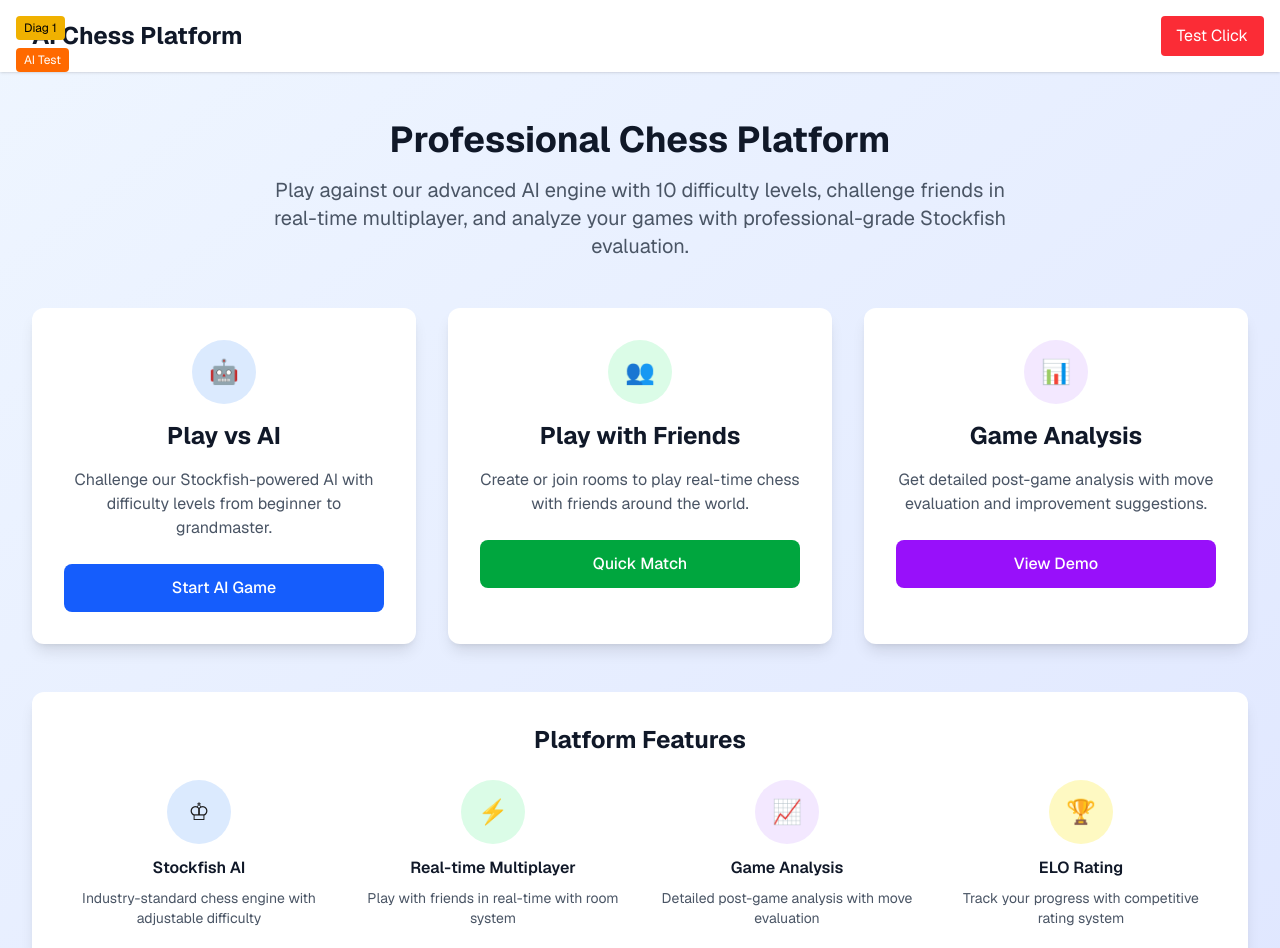
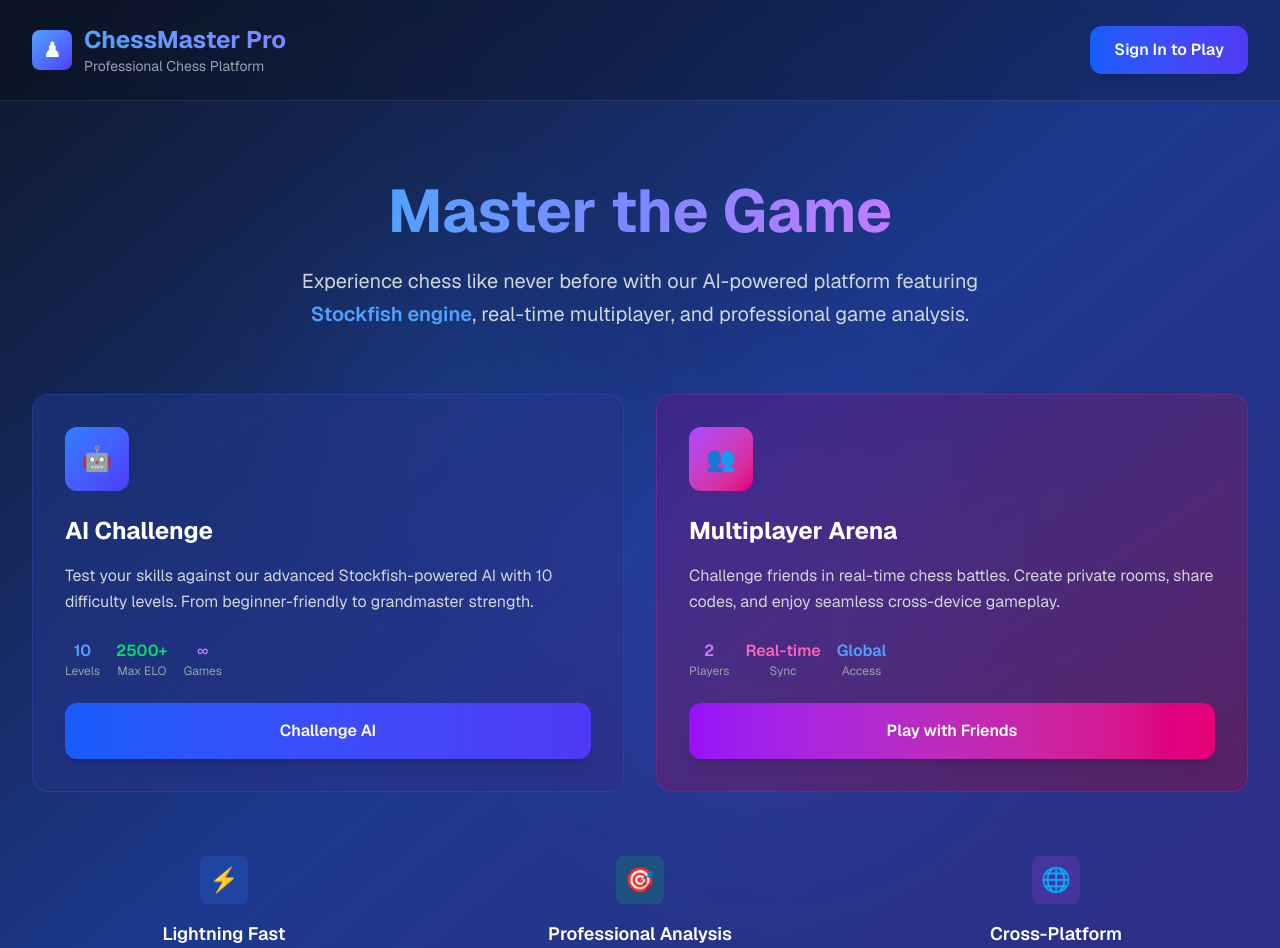
Before and after one commit to 009ajeet/chess-game, a Next.js app: page / in a window 1280 px wide. Shown: the top 948 px of the page. Built offline with nearby package versions, Linux system fonts and the light colour scheme; no server answers.

Commit message:
fix: add missing isOpen prop to AuthModal

```diff
--- a/src/app/page.tsx
+++ b/src/app/page.tsx
@@ -1,268 +1,270 @@
 'use client';
 
-import { useState, useEffect } from 'react';
+import { useState } from 'react';
 import { useAuth } from '@/contexts/AuthContext';
 import { AuthModal } from '@/components/AuthModal';
 import { useRouter } from 'next/navigation';
+import { motion } from 'framer-motion';
 
 export default function Home() {
   const [showAuthModal, setShowAuthModal] = useState(false);
-  const [gameMode, setGameMode] = useState<'ai' | 'multiplayer' | null>(null);
   const { user, loading, logout } = useAuth();
   const router = useRouter();
 
-  // Debug logging
-  useEffect(() => {
-    console.log('Home component mounted');
-    console.log('User:', user);
-    console.log('Loading:', loading);
-    console.log('Functions defined:', {
-      handleStartAIGame: typeof handleStartAIGame,
-      handleQuickMatch: typeof handleQuickMatch,
-      handleViewDemo: typeof handleViewDemo
-    });
-  }, [user, loading]);
-
   const handleSignIn = () => {
-    console.log('Sign in clicked'); // Debug log
     setShowAuthModal(true);
   };
 
-  const handleStartAIGame = (e?: React.MouseEvent) => {
-    console.log('Start AI Game clicked'); // Debug log
-    console.log('Event handler called successfully');
-    console.log('Event:', e);
-    e?.preventDefault();
-    e?.stopPropagation();
-    setGameMode('ai');
+  const handleStartAIGame = () => {
     router.push('/ai-game');
   };
 
-  const handleQuickMatch = (e?: React.MouseEvent) => {
-    console.log('Quick Match clicked'); // Debug log
-    console.log('Event handler called successfully');
-    console.log('Event:', e);
-    e?.preventDefault();
-    e?.stopPropagation();
-    setGameMode('multiplayer');
+  const handleQuickMatch = () => {
     router.push('/multiplayer');
-  };
-
-  const handleViewDemo = (e?: React.MouseEvent) => {
-    console.log('View Demo clicked'); // Debug log
-    console.log('Event handler called successfully');
-    console.log('Event:', e);
-    e?.preventDefault();
-    e?.stopPropagation();
-    router.push('/analysis');
   };
 
   if (loading) {
     return (
-      <div className="min-h-screen bg-gradient-to-br from-blue-50 to-indigo-100 flex items-center justify-center">
-        <div className="text-center">
-          <div className="animate-spin rounded-full h-12 w-12 border-b-2 border-blue-500 mx-auto mb-4"></div>
-          <p className="text-gray-600">Loading...</p>
-          {/* Debug button even during loading */}
-          <button
-            onClick={() => alert('Loading state button works!')}
-            className="mt-4 bg-red-500 text-white px-4 py-2 rounded"
+      <div className="min-h-screen bg-gradient-to-br from-slate-900 via-blue-900 to-indigo-900 flex items-center justify-center">
+        <motion.div
+          initial={{ opacity: 0, scale: 0.5 }}
+          animate={{ opacity: 1, scale: 1 }}
+          transition={{ duration: 0.5 }}
+          className="text-center"
         >
-            Test During Loading
-          </button>
-        </div>
+          <div className="w-16 h-16 border-4 border-blue-400 border-t-transparent rounded-full animate-spin mx-auto mb-4"></div>
+          <p className="text-xl text-white font-medium">Loading Chess Platform...</p>
+        </motion.div>
       </div>
     );
   }
 
   return (
-    <div className="min-h-screen bg-gradient-to-br from-blue-50 to-indigo-100">
-      {/* Demo Mode Banner */}
-      {user && user.uid === 'demo-user' && (
-        <div className="bg-orange-100 border-l-4 border-orange-500 text-orange-700 p-4 mb-4">
-          <div className="flex items-center">
-            <div className="ml-3">
-              <p className="text-sm">
-                🎮 <strong>Demo Mode Active</strong> - You're signed in as Demo Player.
-                All features work, but data won't be saved.
-                <a href="#" className="underline ml-1">Set up Firebase for real authentication</a>
-              </p>
+    <div className="min-h-screen bg-gradient-to-br from-slate-900 via-blue-900 to-indigo-900 relative overflow-hidden">
+      {/* Animated Background Elements */}
+      <div className="absolute inset-0 overflow-hidden">
+        <motion.div
+          animate={{
+            rotate: 360,
+            scale: [1, 1.2, 1]
+          }}
+          transition={{
+            duration: 20,
+            repeat: Infinity,
+            ease: "linear"
+          }}
+          className="absolute top-1/4 left-1/4 w-64 h-64 bg-blue-500/10 rounded-full blur-3xl"
+        />
+        <motion.div
+          animate={{
+            rotate: -360,
+            scale: [1.2, 1, 1.2]
+          }}
+          transition={{
+            duration: 25,
+            repeat: Infinity,
+            ease: "linear"
+          }}
+          className="absolute bottom-1/4 right-1/4 w-96 h-96 bg-indigo-500/10 rounded-full blur-3xl"
+        />
       </div>
+
+      {/* Navigation */}
+      <nav className="relative z-10 bg-black/20 backdrop-blur-md border-b border-white/10">
+        <div className="max-w-7xl mx-auto px-6 lg:px-8">
+          <div className="flex justify-between items-center py-6">
+            <motion.div
+              initial={{ opacity: 0, x: -20 }}
+              animate={{ opacity: 1, x: 0 }}
+              className="flex items-center space-x-3"
+            >
+              <div className="w-10 h-10 bg-gradient-to-br from-blue-400 to-indigo-600 rounded-lg flex items-center justify-center">
+                <span className="text-white font-bold text-xl">♟</span>
               </div>
+              <div>
+                <h1 className="text-2xl font-bold bg-gradient-to-r from-blue-400 to-indigo-400 bg-clip-text text-transparent">
+                  ChessMaster Pro
+                </h1>
+                <p className="text-sm text-gray-400">Professional Chess Platform</p>
               </div>
-      )}
+            </motion.div>
 
-      {/* Test Button - Remove this after testing */}
-      <button
-        onClick={() => {
-          console.log('Test button clicked!');
-          alert('Test button works!');
-        }}
-        className="fixed top-4 right-4 z-50 bg-red-500 text-white px-4 py-2 rounded"
+            {!user ? (
+              <motion.button
+                initial={{ opacity: 0, x: 20 }}
+                animate={{ opacity: 1, x: 0 }}
+                whileHover={{ scale: 1.05 }}
+                whileTap={{ scale: 0.95 }}
+                onClick={handleSignIn}
+                className="bg-gradient-to-r from-blue-600 to-indigo-600 text-white px-6 py-3 rounded-xl font-semibold hover:from-blue-700 hover:to-indigo-700 transition-all duration-300 shadow-lg hover:shadow-xl"
               >
-        Test Click
-      </button>
-
-      {/* Additional diagnostic buttons */}
-      <div className="fixed top-4 left-4 z-50 space-y-2">
-        <button
-          onClick={() => console.log('Diagnostic 1 clicked')}
-          className="block bg-yellow-500 text-black px-2 py-1 rounded text-xs"
-        >
-          Diag 1
-        </button>
-        <button
-          onClick={handleStartAIGame}
-          className="block bg-orange-500 text-white px-2 py-1 rounded text-xs"
-        >
-          AI Test
-        </button>
+                Sign In to Play
+              </motion.button>
+            ) : (
+              <div className="flex items-center space-x-6">
+                <div className="text-right">
+                  <p className="text-white font-semibold">Welcome back!</p>
+                  <p className="text-blue-300 text-sm">{user.username}</p>
                 </div>
-      <header className="bg-white shadow-sm">
-        <div className="max-w-7xl mx-auto px-4 sm:px-6 lg:px-8">
-          <div className="flex justify-between items-center py-4">
-            <div className="flex items-center space-x-2">
-              <h1 className="text-2xl font-bold text-gray-900">AI Chess Platform</h1>
-            </div>
-            {!user ? (
-              <button
-                onClick={handleSignIn}
-                className="bg-blue-600 text-white px-4 py-2 rounded-lg hover:bg-blue-700 transition-colors cursor-pointer"
-              >
-                Sign In
-              </button>
-            ) : (
-              <div className="flex items-center space-x-4">
-                <span className="text-gray-700">Welcome, {user.username}!</span>
-                <button
-                  onClick={async () => {
-                    console.log('Logout clicked'); // Debug log
-                    try {
-                      await logout();
-                    } catch (error) {
-                      console.error('Logout error:', error);
-                    }
-                  }}
-                  className="bg-gray-600 text-white px-4 py-2 rounded-lg hover:bg-gray-700 transition-colors"
+                <motion.button
+                  whileHover={{ scale: 1.05 }}
+                  whileTap={{ scale: 0.95 }}
+                  onClick={logout}
+                  className="bg-red-600/20 border border-red-500/30 text-red-300 px-4 py-2 rounded-lg hover:bg-red-600/30 transition-all duration-300"
                 >
                   Logout
-                </button>
+                </motion.button>
               </div>
             )}
           </div>
         </div>
-      </header>
+      </nav>
 
-      <main className="max-w-7xl mx-auto px-4 sm:px-6 lg:px-8 py-12">
-        <div className="text-center mb-12">
-          <h2 className="text-4xl font-bold text-gray-900 mb-4">
-            Professional Chess Platform
+      {/* Hero Section */}
+      <div className="relative z-10 max-w-7xl mx-auto px-6 lg:px-8 py-20">
+        <motion.div
+          initial={{ opacity: 0, y: 30 }}
+          animate={{ opacity: 1, y: 0 }}
+          transition={{ duration: 0.8 }}
+          className="text-center mb-16"
+        >
+          <h2 className="text-6xl font-bold mb-6">
+            <span className="bg-gradient-to-r from-blue-400 via-indigo-400 to-purple-400 bg-clip-text text-transparent">
+              Master the Game
+            </span>
           </h2>
-          <p className="text-xl text-gray-600 max-w-3xl mx-auto">
-            Play against our advanced AI engine with 10 difficulty levels, challenge friends in real-time multiplayer,
-            and analyze your games with professional-grade Stockfish evaluation.
+          <p className="text-xl text-gray-300 max-w-3xl mx-auto leading-relaxed">
+            Experience chess like never before with our AI-powered platform featuring
+            <span className="text-blue-400 font-semibold"> Stockfish engine</span>,
+            real-time multiplayer, and professional game analysis.
           </p>
-        </div>
+        </motion.div>
 
-        <div className="grid grid-cols-1 md:grid-cols-3 gap-8 mb-12">
-          <div className="bg-white rounded-xl shadow-lg p-8 hover:shadow-xl transition-shadow">
-            <div className="text-center">
-              <div className="w-16 h-16 bg-blue-100 rounded-full mx-auto mb-4 flex items-center justify-center">
+        {/* Game Mode Cards */}
+        <div className="grid grid-cols-1 md:grid-cols-2 gap-8 mb-16">
+          {/* AI Game Card */}
+          <motion.div
+            initial={{ opacity: 0, y: 20 }}
+            animate={{ opacity: 1, y: 0 }}
+            transition={{ duration: 0.6, delay: 0.2 }}
+            whileHover={{ y: -8, transition: { duration: 0.2 } }}
+            className="group relative bg-gradient-to-br from-blue-900/50 to-indigo-900/50 backdrop-blur-sm border border-blue-500/20 rounded-2xl p-8 hover:border-blue-400/40 transition-all duration-300"
+          >
+            <div className="absolute inset-0 bg-gradient-to-br from-blue-600/10 to-indigo-600/10 rounded-2xl opacity-0 group-hover:opacity-100 transition-opacity duration-300" />
+            <div className="relative z-10">
+              <div className="w-16 h-16 bg-gradient-to-br from-blue-500 to-indigo-600 rounded-xl flex items-center justify-center mb-6">
                 <span className="text-2xl">🤖</span>
               </div>
-              <h3 className="text-2xl font-bold text-gray-900 mb-4">Play vs AI</h3>
-              <p className="text-gray-600 mb-6">
-                Challenge our Stockfish-powered AI with difficulty levels from beginner to grandmaster.
+              <h3 className="text-2xl font-bold text-white mb-4">AI Challenge</h3>
+              <p className="text-gray-300 mb-6 leading-relaxed">
+                Test your skills against our advanced Stockfish-powered AI with 10 difficulty levels.
+                From beginner-friendly to grandmaster strength.
               </p>
-              <button
-                onClick={handleStartAIGame}
-                style={{ pointerEvents: 'auto', zIndex: 10 }}
-                className="w-full bg-blue-600 text-white py-3 px-6 rounded-lg hover:bg-blue-700 font-medium transition-colors cursor-pointer"
-                onMouseDown={() => console.log('Start AI Game mousedown')}
-              >
-                Start AI Game
-              </button>
+              <div className="flex items-center justify-between mb-6">
+                <div className="flex items-center space-x-4">
+                  <div className="text-center">
+                    <p className="text-blue-400 font-semibold">10</p>
+                    <p className="text-xs text-gray-400">Levels</p>
                   </div>
+                  <div className="text-center">
+                    <p className="text-green-400 font-semibold">2500+</p>
+                    <p className="text-xs text-gray-400">Max ELO</p>
                   </div>
-
-          <div className="bg-white rounded-xl shadow-lg p-8 hover:shadow-xl transition-shadow">
                   <div className="text-center">
-              <div className="w-16 h-16 bg-green-100 rounded-full mx-auto mb-4 flex items-center justify-center">
-                <span className="text-2xl">👥</span>
-              </div>
-              <h3 className="text-2xl font-bold text-gray-900 mb-4">Play with Friends</h3>
-              <p className="text-gray-600 mb-6">
-                Create or join rooms to play real-time chess with friends around the world.
-              </p>
-              <button
-                onClick={handleQuickMatch}
-                style={{ pointerEvents: 'auto', zIndex: 10 }}
-                className="w-full bg-green-600 text-white py-3 px-6 rounded-lg hover:bg-green-700 font-medium transition-colors cursor-pointer"
-                onMouseDown={() => console.log('Quick Match mousedown')}
-              >
-                Quick Match
-              </button>
-            </div>
-          </div>
-
-          <div className="bg-white rounded-xl shadow-lg p-8 hover:shadow-xl transition-shadow">
-            <div className="text-center">
-              <div className="w-16 h-16 bg-purple-100 rounded-full mx-auto mb-4 flex items-center justify-center">
-                <span className="text-2xl">📊</span>
-              </div>
-              <h3 className="text-2xl font-bold text-gray-900 mb-4">Game Analysis</h3>
-              <p className="text-gray-600 mb-6">
-                Get detailed post-game analysis with move evaluation and improvement suggestions.
-              </p>
-              <button
-                onClick={handleViewDemo}
-                style={{ pointerEvents: 'auto', zIndex: 10 }}
-                className="w-full bg-purple-600 text-white py-3 px-6 rounded-lg hover:bg-purple-700 font-medium transition-colors cursor-pointer"
-                onMouseDown={() => console.log('View Demo mousedown')}
-              >
-                View Demo
-              </button>
+                    <p className="text-purple-400 font-semibold">∞</p>
+                    <p className="text-xs text-gray-400">Games</p>
                   </div>
                 </div>
               </div>
+              <motion.button
+                whileHover={{ scale: 1.02 }}
+                whileTap={{ scale: 0.98 }}
+                onClick={handleStartAIGame}
+                className="w-full bg-gradient-to-r from-blue-600 to-indigo-600 text-white py-4 rounded-xl font-semibold hover:from-blue-700 hover:to-indigo-700 transition-all duration-300 shadow-lg hover:shadow-xl"
+              >
+                Challenge AI
+              </motion.button>
+            </div>
+          </motion.div>
 
-        <div className="bg-white rounded-xl shadow-lg p-8">
-          <h3 className="text-2xl font-bold text-gray-900 mb-6 text-center">Platform Features</h3>
-          <div className="grid grid-cols-1 md:grid-cols-4 gap-6">
+          {/* Multiplayer Card */}
+          <motion.div
+            initial={{ opacity: 0, y: 20 }}
+            animate={{ opacity: 1, y: 0 }}
+            transition={{ duration: 0.6, delay: 0.4 }}
+            whileHover={{ y: -8, transition: { duration: 0.2 } }}
+            className="group relative bg-gradient-to-br from-purple-900/50 to-pink-900/50 backdrop-blur-sm border border-purple-500/20 rounded-2xl p-8 hover:border-purple-400/40 transition-all duration-300"
+          >
+            <div className="absolute inset-0 bg-gradient-to-br from-purple-600/10 to-pink-600/10 rounded-2xl opacity-0 group-hover:opacity-100 transition-opacity duration-300" />
+            <div className="relative z-10">
+              <div className="w-16 h-16 bg-gradient-to-br from-purple-500 to-pink-600 rounded-xl flex items-center justify-center mb-6">
+                <span className="text-2xl">👥</span>
+              </div>
+              <h3 className="text-2xl font-bold text-white mb-4">Multiplayer Arena</h3>
+              <p className="text-gray-300 mb-6 leading-relaxed">
+                Challenge friends in real-time chess battles. Create private rooms,
+                share codes, and enjoy seamless cross-device gameplay.
+              </p>
+              <div className="flex items-center justify-between mb-6">
+                <div className="flex items-center space-x-4">
                   <div className="text-center">
-              <div className="bg-blue-100 rounded-full p-4 w-16 h-16 mx-auto mb-3 flex items-center justify-center">
-                <span className="text-2xl">♔</span>
+                    <p className="text-purple-400 font-semibold">2</p>
+                    <p className="text-xs text-gray-400">Players</p>
                   </div>
-              <h4 className="font-semibold text-gray-900 mb-2">Stockfish AI</h4>
-              <p className="text-sm text-gray-600">Industry-standard chess engine with adjustable difficulty</p>
+                  <div className="text-center">
+                    <p className="text-pink-400 font-semibold">Real-time</p>
+                    <p className="text-xs text-gray-400">Sync</p>
+                  </div>
+                  <div className="text-center">
+                    <p className="text-blue-400 font-semibold">Global</p>
+                    <p className="text-xs text-gray-400">Access</p>
+                  </div>
+                </div>
+              </div>
+              <motion.button
+                whileHover={{ scale: 1.02 }}
+                whileTap={{ scale: 0.98 }}
+                onClick={handleQuickMatch}
+                className="w-full bg-gradient-to-r from-purple-600 to-pink-600 text-white py-4 rounded-xl font-semibold hover:from-purple-700 hover:to-pink-700 transition-all duration-300 shadow-lg hover:shadow-xl"
+              >
+                Play with Friends
+              </motion.button>
+            </div>
+          </motion.div>
+        </div>
+
+        {/* Features Section */}
+        <motion.div
+          initial={{ opacity: 0, y: 30 }}
+          animate={{ opacity: 1, y: 0 }}
+          transition={{ duration: 0.8, delay: 0.6 }}
+          className="grid grid-cols-1 md:grid-cols-3 gap-8"
+        >
+          <div className="text-center">
+            <div className="w-12 h-12 bg-blue-500/20 rounded-lg flex items-center justify-center mx-auto mb-4">
+              <span className="text-blue-400 text-2xl">⚡</span>
+            </div>
+            <h4 className="text-lg font-semibold text-white mb-2">Lightning Fast</h4>
+            <p className="text-gray-400 text-sm">Optimized performance with instant move validation and smooth animations</p>
           </div>
 
           <div className="text-center">
-              <div className="bg-green-100 rounded-full p-4 w-16 h-16 mx-auto mb-3 flex items-center justify-center">
-                <span className="text-2xl">⚡</span>
+            <div className="w-12 h-12 bg-green-500/20 rounded-lg flex items-center justify-center mx-auto mb-4">
+              <span className="text-green-400 text-2xl">🎯</span>
             </div>
-              <h4 className="font-semibold text-gray-900 mb-2">Real-time Multiplayer</h4>
-              <p className="text-sm text-gray-600">Play with friends in real-time with room system</p>
+            <h4 className="text-lg font-semibold text-white mb-2">Professional Analysis</h4>
+            <p className="text-gray-400 text-sm">Advanced game evaluation with Stockfish-powered move suggestions</p>
           </div>
 
           <div className="text-center">
-              <div className="bg-purple-100 rounded-full p-4 w-16 h-16 mx-auto mb-3 flex items-center justify-center">
-                <span className="text-2xl">📈</span>
+            <div className="w-12 h-12 bg-purple-500/20 rounded-lg flex items-center justify-center mx-auto mb-4">
+              <span className="text-purple-400 text-2xl">🌐</span>
             </div>
-              <h4 className="font-semibold text-gray-900 mb-2">Game Analysis</h4>
-              <p className="text-sm text-gray-600">Detailed post-game analysis with move evaluation</p>
+            <h4 className="text-lg font-semibold text-white mb-2">Cross-Platform</h4>
+            <p className="text-gray-400 text-sm">Play seamlessly across desktop, tablet, and mobile devices</p>
           </div>
-
-            <div className="text-center">
-              <div className="bg-yellow-100 rounded-full p-4 w-16 h-16 mx-auto mb-3 flex items-center justify-center">
-                <span className="text-2xl">🏆</span>
+        </motion.div>
       </div>
-              <h4 className="font-semibold text-gray-900 mb-2">ELO Rating</h4>
-              <p className="text-sm text-gray-600">Track your progress with competitive rating system</p>
-            </div>
-          </div>
-        </div>
-      </main>
 
       {/* Auth Modal */}
       {showAuthModal && (
```
Lines whose indentation alone changed are shown as unchanged.
